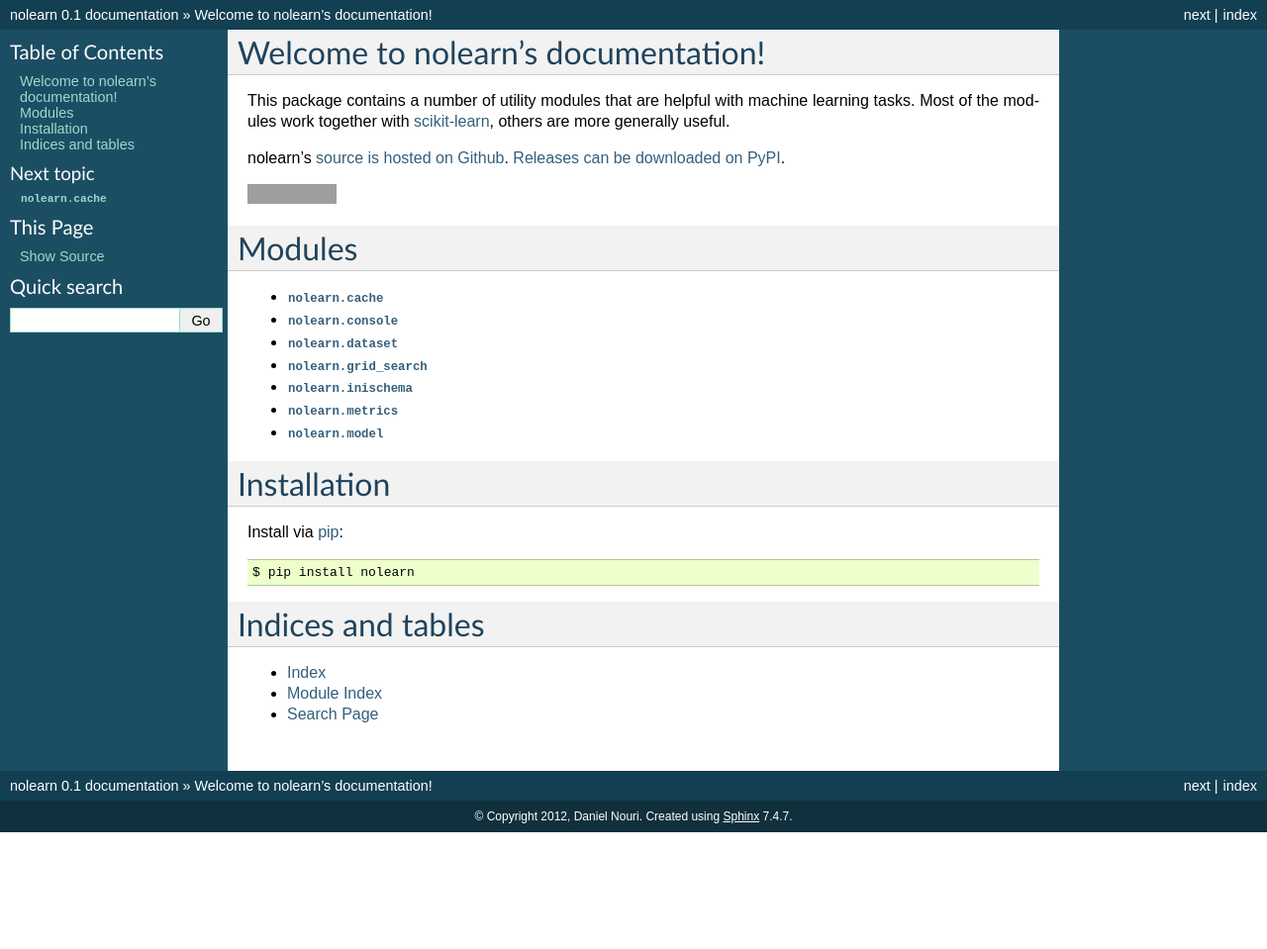
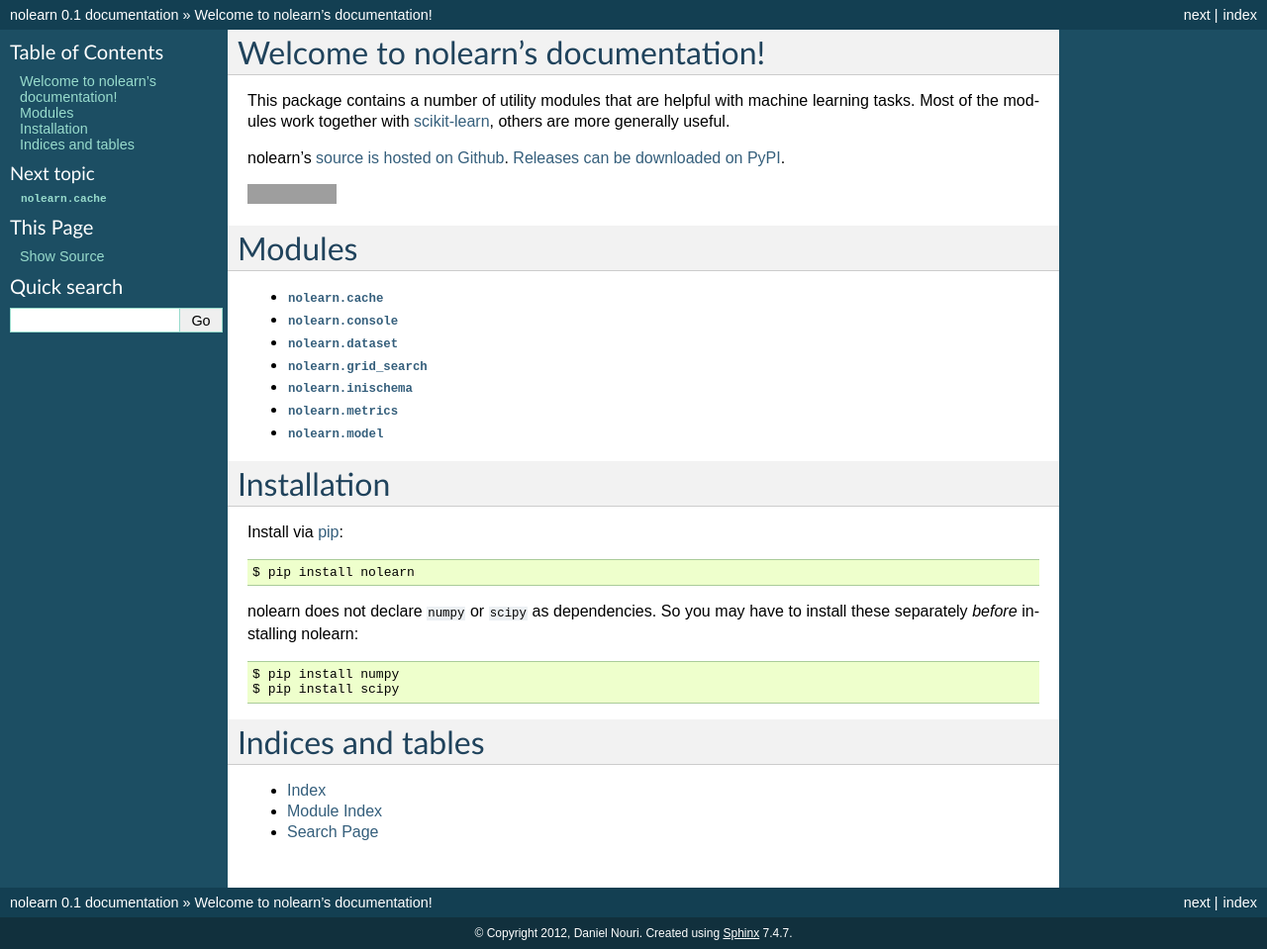
Before and after one commit to dnouri/nolearn, a Sphinx documentation site: the page built from docs/index.rst, in a window 1280 px wide. Shown: the whole page at 99% size. Built offline with Sphinx 7.4.7, drawn with Linux system fonts in a browser that asks for light colours; before the commit the page ends 900 px from its top, so only the background shows below that; grey boxes are pictures that could not be loaded.

Commit message:
Explain that numpy and scipy are required.

```diff
--- a/docs/index.rst
+++ b/docs/index.rst
@@ -40,6 +40,14 @@
 
   $ pip install nolearn
 
+nolearn does not declare ``numpy`` or ``scipy`` as dependencies.  So
+you may have to install these separately *before* installing nolearn:
+
+.. code-block:: bash
+
+  $ pip install numpy
+  $ pip install scipy
+
 
 Indices and tables
 ==================
```
